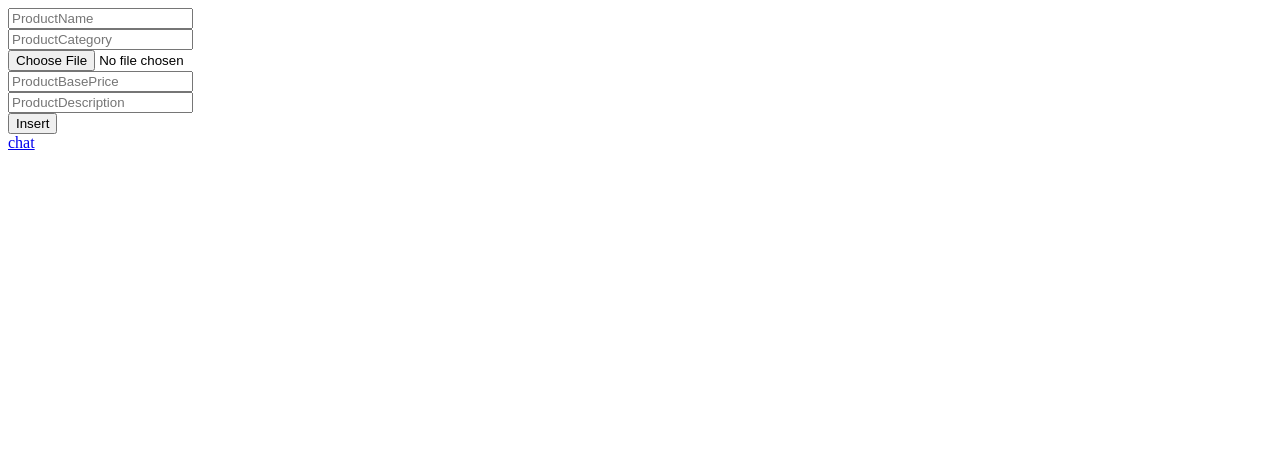
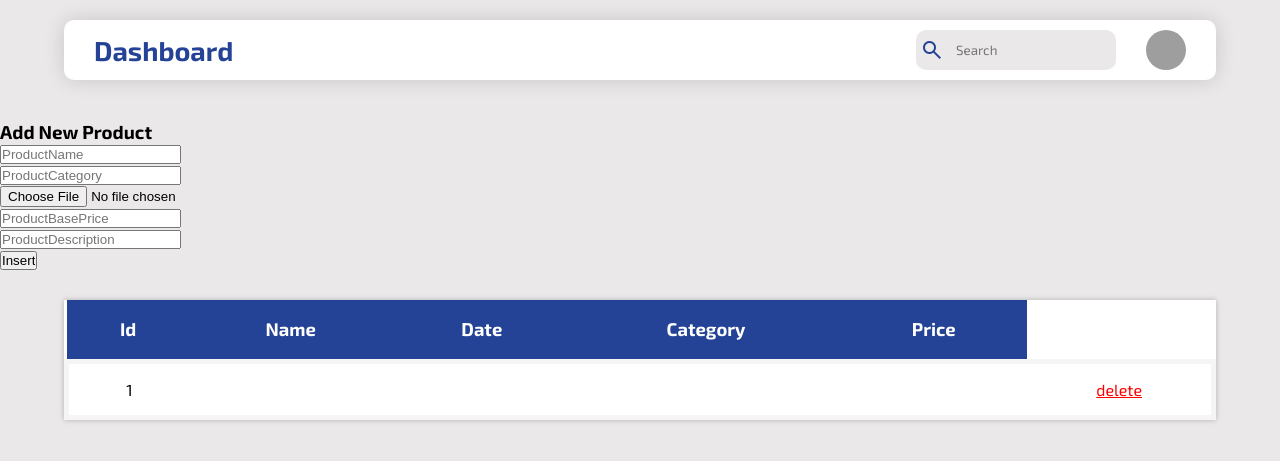
Before and after one commit to nathanfekade/Buno, a PHP site: page /SellerPage.php in a window 1280 px wide. Shown: the top 461 px of the page. Run offline with PHP 8.4, Linux system fonts and the light colour scheme; the visitor is signed in with stand-in values (Sample User, id 1); tables that the repository leaves empty or names only in its code hold one stand-in row (values such as "Sample post"); data that the repository does not hold is empty; grey boxes are pictures that could not be loaded.

Commit message:
updated seller page to delete and display

```diff
--- a/SellerPage/SellerPage.css
+++ b/SellerPage/SellerPage.css
@@ -0,0 +1,199 @@
+* {
+  padding: 0;
+  margin: 0;
+  box-sizing: border-box;
+}
+
+body {
+  font-family: "Exo 2", sans-serif;
+  background-color: #ebe8e9;
+}
+
+.dashboard-navbar {
+  width: 90%;
+  background-color: white;
+  color: #244396;
+  display: flex;
+  align-items: center;
+  justify-content: space-between;
+  height: 60px;
+  margin: 0 auto;
+  /* margin-left: 20px; */
+  margin-top: 20px;
+  border-radius: 10px;
+  margin-bottom: 40px;
+  box-shadow: 0 0 20px rgba(0, 0, 0, 0.15);
+}
+.title {
+  margin-left: 30px;
+  font-size: 18px;
+  font-weight: 700;
+}
+.search {
+  margin-right: 30px;
+  height: 40px;
+  border: none;
+  outline: none;
+  border-radius: 10px;
+  padding-left: 40px;
+  background-color: #ebe8e9;
+  width: 200px;
+  font-family: inherit;
+}
+.dashboard-navbar img {
+  aspect-ratio: 16/9;
+  width: 40px;
+  height: 40px;
+  border-radius: 100%;
+}
+.profile-pic {
+  display: flex;
+  align-items: center;
+  margin-right: 30px;
+}
+.profile-pic div {
+  display: flex;
+  align-items: center;
+}
+.profile-pic div span {
+  transform: translateX(28px);
+}
+.title-product {
+  display: grid;
+  place-items: center;
+  margin-bottom: 20px;
+  font-size: 18px;
+  color: black;
+  font-weight: 900;
+}
+
+.popup {
+  position: absolute;
+  top: 0;
+  left: 50%;
+  transform: translate(-50%, -50%) scale(0.1);
+  width: 500px;
+  height: 450px;
+  background-color: white;
+  padding: 15px 10px;
+  visibility: hidden;
+  transition: transform 0.4s, top 0.4s;
+  z-index: 10;
+  box-shadow: 0px 0px 5px rgba(0, 0, 0, 0.5);
+  border-radius: 15px;
+}
+
+.open-popup {
+  visibility: visible;
+  top: 50%;
+  transform: translate(-50%, -50%) scale(1);
+}
+.popup .popup-title {
+  display: flex;
+  justify-content: space-between;
+}
+.popup span {
+  background-color: rgb(219, 2, 2);
+  width: 35px;
+  height: 35px;
+  color: white;
+  display: grid;
+  place-content: center;
+  font-size: 25px;
+  font-weight: 600;
+  border-radius: 100%;
+  cursor: pointer;
+}
+.popup h2 {
+  margin-bottom: 20px;
+}
+
+.popup .inputs {
+  display: flex;
+  flex-direction: column;
+  justify-content: center;
+  align-items: center;
+  gap: 20px;
+}
+.popup .inputs input {
+  outline: none;
+  font-family: "Exo 2", sans-serif;
+  height: 34px;
+}
+
+.popup .buttons {
+  display: flex;
+  justify-content: space-between;
+}
+
+.update-btn,
+.delete-btn {
+  background-color: orange;
+  color: white;
+  border: none;
+  font-weight: 500;
+  width: 90px;
+  height: 40px;
+  font-size: 20px;
+  font-family: "Exo 2", sans-serif;
+  border-radius: 20px;
+  cursor: pointer;
+  transition: 0.5s;
+}
+.popup button:hover {
+  transform: translateY(-5px);
+  box-shadow: 0px 0px 5px rgba(0, 0, 0, 0.5);
+}
+.delete-btn {
+  background-color: rgb(219, 2, 2);
+}
+
+table {
+  border-collapse: collapse;
+  margin: 0 auto;
+  margin-top: 30px;
+  width: 90%;
+  background-color: white;
+  box-shadow: 0px 0px 5px rgba(0, 0, 0, 0.25);
+}
+
+table tr {
+  padding: 0.45em;
+}
+
+thead tr {
+  background-color: #244396;
+}
+
+tbody tr {
+  border: 5px solid whitesmoke;
+  cursor: pointer;
+}
+
+table th,
+table td {
+  font-size: 1em;
+  padding: 1em;
+  text-align: center;
+}
+thead th {
+  color: white;
+  font-size: 1.15em;
+}
+
+.overlay {
+  width: 100%;
+  height: 100vh;
+  background-color: rgba(0, 0, 0, 0.5);
+  position: absolute;
+  top:0;
+  left: 0;
+  visibility: hidden;
+}
+.removes {
+  visibility: visible;
+}
+
+.hide {
+  display: none;
+}
--- a/SellerPage/SellerPage.php
+++ b/SellerPage/SellerPage.php
@@ -2,22 +2,20 @@
 
 include('../Classes/Connect.php');
 include('../Classes/Product.php');
+
+$Con=new Connect;
+$db=$Con->getConnection();
+$SellerUserName = $_SESSION["SellerUserName"];
 
 $ProductName = $ProductCategory=$ProductImageFileName = $ProductBasePrice=$ProductDescription =null;
 
 // target directory
 $targetDir="../productImageUploads/";
 
-    if ($_SERVER["REQUEST_METHOD"] == "POST"&& isset($_FILES['ProductImageFileName']) )
-
-     {
-
-      // && isset($_POST["ProductName"])&&isset($_POST  ["ProductCategory"])&&isset($_POST["ProductImageFileName"])&&isset($_POST["ProductBasePrice"])&&isset($_POST["ProductDescription"])
-
+if ($_SERVER["REQUEST_METHOD"] == "POST") {
+  if(isset($_FILES['ProductImageFileName']) && isset($_POST['Insert'])){
     $fileName=basename($_FILES["ProductImageFileName"]["name"]);
-
     $targetPath=$targetDir.$fileName;
-
     $ProductName = test_input($_POST["ProductName"]);
     $ProductCategory = test_input($_POST["ProductCategory"]);
     $ProductImageFileName =$targetPath;
@@ -25,7 +23,6 @@ $ProductName = $ProductCategory=$ProductImageFileName = $ProductBasePrice=$Produ
     $ProductDescription = test_input($_POST["ProductDescription"]);
 
     if(move_uploaded_file($_FILES["ProductImageFileName"]["tmp_name"],$targetPath)){
-
       $productInstance = new Product();
       $productInstance->addProduct($ProductName,
       $ProductCategory,$ProductImageFileName, $ProductBasePrice,
@@ -33,6 +30,7 @@ $ProductName = $ProductCategory=$ProductImageFileName = $ProductBasePrice=$Produ
     }
     else{
       echo "Error Moving the file";
+    }
   }
 
 }
@@ -43,52 +41,120 @@ function test_input($data) {
   $data = htmlspecialchars($data);
   return $data;
 }
-
-
 ?>
-
-
 
 <!DOCTYPE html>
 <html lang="en">
 <head>
   <meta charset="UTF-8">
   <meta name="viewport" content="width=device-width, initial-scale=1.0">
-  <title>Document</title>
+  <link rel="stylesheet" href="https://fonts.googleapis.com/css2?family=Material+Symbols+Outlined:opsz,wght,FILL,GRAD@24,400,0,0"/>
+  <link rel="preconnect" href="https://fonts.googleapis.com" />
+  <link rel="preconnect" href="https://fonts.gstatic.com" crossorigin />
+  <link href="https://fonts.googleapis.com/css2?family=Exo+2:ital,wght@0,100..900;1,100..900&family=Poppins:ital,wght@0,100;0,200;0,300;0,400;0,500;0,600;0,700;0,800;0,900;1,100;1,200;1,300;1,400;1,500;1,600;1,700;1,800;1,900&display=swap" rel="stylesheet"/>
+  <link rel="stylesheet" href="SellerPage.css?v=<?php echo time(); ?>">
+  <title>BUNO</title>
 </head>
 <body>
-
   <div class="wrapper">
+  <div class="dashboard-navbar">
+      <div class="title">
+        <h2>Dashboard</h2>
+      </div>
+      <div class="profile-pic">
+        <div>
+          <span class="material-symbols-outlined"> search </span>
+          <input
+            type="search"
+            placeholder="Search"
+            id="search"
+            class="search"
+          />
+        </div>
+        <img src="../assets/pexels-karolina-grabowska-5632397.jpg" alt="" />
+      </div>
+    </div>
+    <div class="addNewProduct">
+        <h3>Add New Product</h3>
         <form method="post" action="<?php echo htmlspecialchars($_SERVER['PHP_SELF']);?>" enctype="multipart/form-data">
-
-
-
-
               <div class="input-box">
                 <input type="text" name="ProductName" id="ProductName" required placeholder="ProductName">
               </div>
-
               <div class="input-box">
                 <input type="text" name="ProductCategory" id="ProductCategory" required placeholder="ProductCategory">
               </div>
-
-
               <div class="input-box">
                 <input type="file" name="ProductImageFileName" id="ProductImageFileName" required placeholder="ProductImage">
               </div>
-
               <div class="input-box">
                 <input type="text" name="ProductBasePrice" id="ProductBasePrice" required placeholder="ProductBasePrice">
               </div>
-
               <div class="input-box">
                 <input type="text" name="ProductDescription" id="ProductDescription" required placeholder="ProductDescription">
               </div>
+              <input type="submit" value="Insert" name="Insert"class="Insert-btn">
+        </form>
+    </div>
 
-            <input type="submit" value="Insert" name="Insert"class="Insert-btn"> <br>
+    <div class="popup" id="popup">
+        <form action="" method="post">
+        <div class="popup-title">
+          <div></div>
+          <center><h2>Edit Product Details</h2></center>
+          <span class="material-symbols-outlined" id="close-modal"> close </span>
+        </div>
 
+        <div class="inputs">
+          <input type="text" placeholder="Enter name" />
+          <input type="text" placeholder="Enter name" />
+          <input type="text" placeholder="Enter name" />
+          <input type="text" placeholder="Enter name" />
+          <input type="text" placeholder="Enter name" />
+          <input type="text" placeholder="Enter name" />
+        </div>
+        <div class="buttons">
+          <button id="update-btn" class="update-btn">Update</button>
+          <button id="delete-btn" class="delete-btn">Delete</button>
+        </div>
         </form>
-              <a href="../chat/SellerChat.php">chat</a>
+      </div>
+
+    <div class="products">
+    <table>
+        <thead>
+          <tr>
+            <th>Id</th>
+            <th>Name</th>
+            <th>Date</th>
+            <th>Category</th>
+            <th>Price</th>
+          </tr>
+        </thead>
+        <tbody>
+        <?php
+        $product = new Product();
+        $sql = "SELECT ProductId FROM `product` WHERE SellerUserName = '".$SellerUserName."'";
+        $res = $db->query($sql);
+        if($res->num_rows > 0){
+          while($row = $res->fetch_assoc()){
+              $product->set_product($row["ProductId"]);
+              ?>
+              <tr>
+                <td><?php echo $product->ProductId;?></td>
+                <td><?php echo $product->ProductName;?></td>
+                <td><?php echo $product->ProductDate;?></td>
+                <td><?php echo $product->ProductCategory;?></td>
+                <td><?php echo $product->ProductBasePrice;?></td>
+                <td><a href='delete.php?productId=<?php echo $product->ProductId;?>' style='color:red'>delete</a></td>
+              </tr>
+            <?php
+            }
+        }?>
+        </tbody>
+      </table>
+    </div>
+    <div class="overlay" id="overlay"></div>
   </div>
 </body>
 </html>
+<script src="SellerPage.js"></script>
```
Also changed, not shown: SellerPage/SellerPage.js (+90 -0 lines), SellerPage/delete.php (added, +15 -0 lines), SellerPage/SellerPage.html (deleted). Lines whose indentation alone changed are shown as unchanged.
